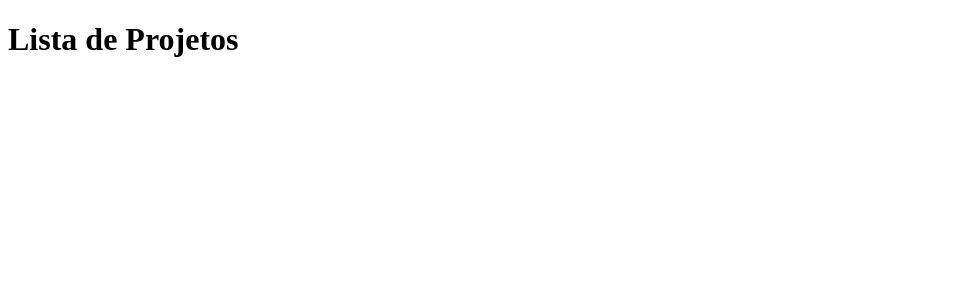
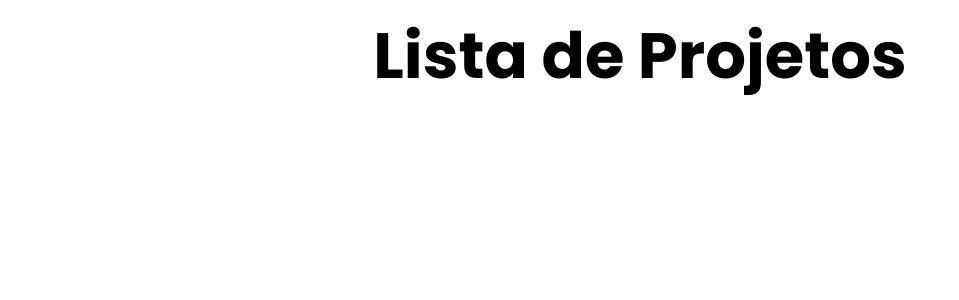
Before and after one commit to matheusarjc/ml-guide-projects, a Flask app: page / in a window 1280 px wide. Shown: the top 300 px of the page, without its empty margins (0-959 px from the left). Run offline with Flask 3, Linux system fonts and the light colour scheme; data that the repository does not hold is empty.

Commit message:
stylish part 1

```diff
--- a/checklist.py
+++ b/checklist.py
@@ -1,7 +1,12 @@
-from flask import Flask, render_template
+from flask import Flask, make_response, render_template, send_from_directory
 import sqlite3
 
 app = Flask(__name__)
+app.static_folder = 'static'
+
+@app.route('/static/css/<path:filename>')
+def serve_css(filename):
+    return send_from_directory(app.static_folder + '/css', filename)
 
 @app.route('/')
 def listar_projetos():
@@ -13,7 +18,12 @@ def listar_projetos():
 
     conn.close()
 
-    return render_template('lista_projetos.html', projetos=projetos)
+    response = make_response(render_template('lista_projetos.html', projetos=projetos))
+    response.headers['Cache-Control'] = 'no-cache, no-store, must-revalidate'
+    response.headers['Pragma'] = 'no-cache'
+    response.headers['Expires'] = '0'
+
+    return response
 
 if __name__ == '__main__':
     app.run()
--- /dev/null
+++ b/static/css/style.css
@@ -0,0 +1,36 @@
+body {
+  font-family: "Poppins", sans-serif;
+}
+
+.page-width {
+  padding: 0 3.25rem;
+}
+
+.container {
+  display: flex;
+  flex-direction: column;
+  justify-content: center;
+}
+
+.container-title {
+  display: flex;
+  align-items: center;
+  justify-content: center;
+}
+
+.title {
+  font-size: 4rem;
+  font-weight: 700;
+  display: flex;
+}
+
+.container-list {
+  display: flex;
+  flex-direction: column;
+  /*   align-items: center; */
+  justify-content: center;
+}
+
+.container-list li {
+  font-size: 0.95rem;
+}
--- a/templates/lista_projetos.html
+++ b/templates/lista_projetos.html
@@ -2,14 +2,31 @@
 <html>
   <head>
     <title>Lista de Projetos</title>
+    <link
+      rel="stylesheet"
+      href="{{ url_for('serve_css', filename='style.css') }}"
+    />
+
+    <link rel="preconnect" href="https://fonts.googleapis.com" />
+    <link rel="preconnect" href="https://fonts.gstatic.com" crossorigin />
+    <link
+      href="https://fonts.googleapis.com/css2?family=Poppins:wght@100;400;700&display=swap"
+      rel="stylesheet"
+    />
   </head>
-<body>
-    <h1>Lista de Projetos</h1>
+  <body class="page-width">
+    <div class="container">
+      <div class="container-title">
+        <span class="title">Lista de Projetos</span>
+      </div>
 
+      <div class="container-list">
         <ul>
           {% for projeto in projetos %}
           <li>{{ projeto[1] }}</li>
           {% endfor %}
         </ul>
+      </div>
+    </div>
   </body>
 </html>
```
Lines whose indentation alone changed are shown as unchanged.
